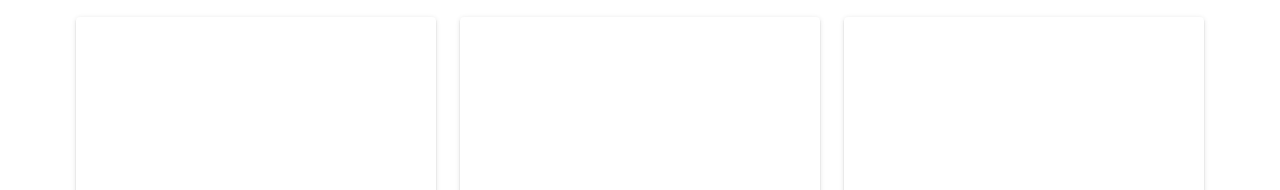
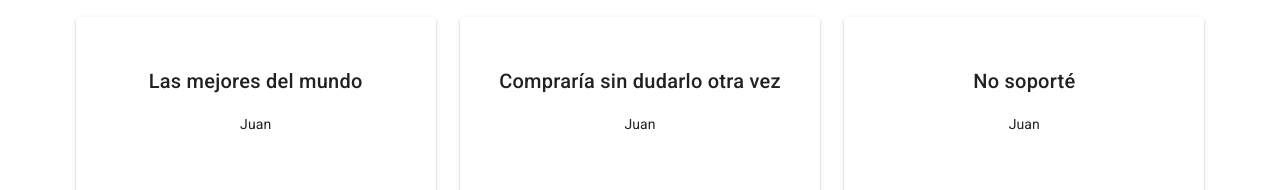
Before and after one commit to JashiRL/front-end-mvc-final, a Nuxt app: page /home in a window 1280 px wide. Shown: the part 610-800 px from the top of the page. Built offline with nearby package versions, Linux system fonts and the light colour scheme.

Commit message:
[add]: Se agregó la vista principal de home

```diff
--- /dev/null
+++ b/components/ui-sections/ui-main.vue
@@ -0,0 +1,13 @@
+<template>
+    <v-container>
+
+    </v-container>
+</template>
+
+<script>
+export default {
+    data: () => ({
+        background_img: "https://i.pinimg.com/originals/e4/3e/ad/e43ead7cd777bfdaeb4bb223852feaba.jpg"
+    })
+}
+</script>
--- a/components/ui-sections/ui-testimonials.vue
+++ b/components/ui-sections/ui-testimonials.vue
@@ -4,8 +4,8 @@
         <p class="text-center">Algunos comentarios de nuestros clientes</p>
         <v-row class="px-1">
             <v-col
-                v-for="i in 3"
-                :key="i"
+                v-for="(item, index) in users"
+                :key="index"
                 cols="12"
                 sm="4"
             >
@@ -13,7 +13,13 @@
                     <v-card
                         height="300"
                     >
-
+                        <v-avatar>
+                            <v-img :src="item.src"></v-img>
+                        </v-avatar>
+                        <div class="text-center">
+                            <h4 v-text="item.review" class="text-h6"></h4>
+                            <v-card-subtitle v-text="item.name"></v-card-subtitle>
+                        </div>
                     </v-card>
                 </v-item>
 
@@ -27,8 +33,10 @@ export default {
     name: 'uiTestimonials',
     data () {
         return {
-            items: [
-                {name: ''}
+            users: [
+                { name: 'Juan', review: 'Las mejores del mundo', src: '' },
+                { name: 'Juan', review: 'Compraría sin dudarlo otra vez', src: '' },
+                { name: 'Juan', review: 'No soporté', src: '' }
             ]
         }
     }
```
